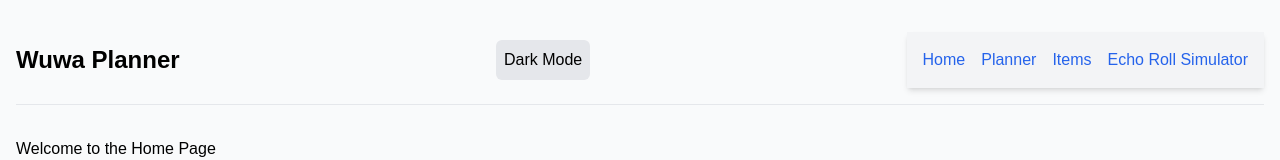
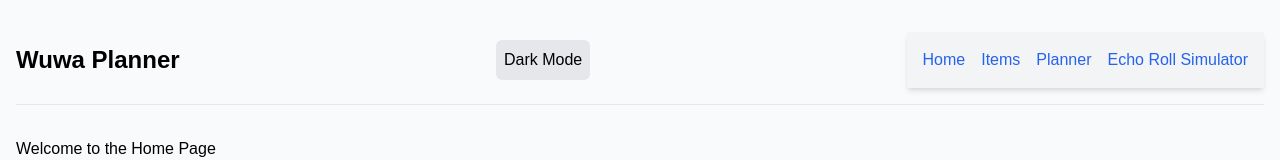
Before and after one commit to mcpie87/WaveTools, a Next.js app: page / in a window 1280 px wide. Shown: the top 160 px of the page. Built offline with nearby package versions, Linux system fonts and the light colour scheme.

Commit message:
moved planner in navbar

```diff
--- a/src/components/Header.tsx
+++ b/src/components/Header.tsx
@@ -12,14 +12,15 @@ export default function Header() {
                         <Link href="/" className="text-blue-600 hover:underline">
                             Home
                         </Link>
-                        <Link href="/planner" className="text-blue-600 hover:underline">
-                            Planner
-                        </Link>
+
                         <Link href="/items" className="text-blue-600 hover:underline">
                             Items
                         </Link>
                     </>
                 )}
+                <Link href="/planner" className="text-blue-600 hover:underline">
+                    Planner
+                </Link>
                 <Link href="/echo-simulation" className="text-blue-600 hover:underline">
                     Echo Roll Simulator
                 </Link>
```
